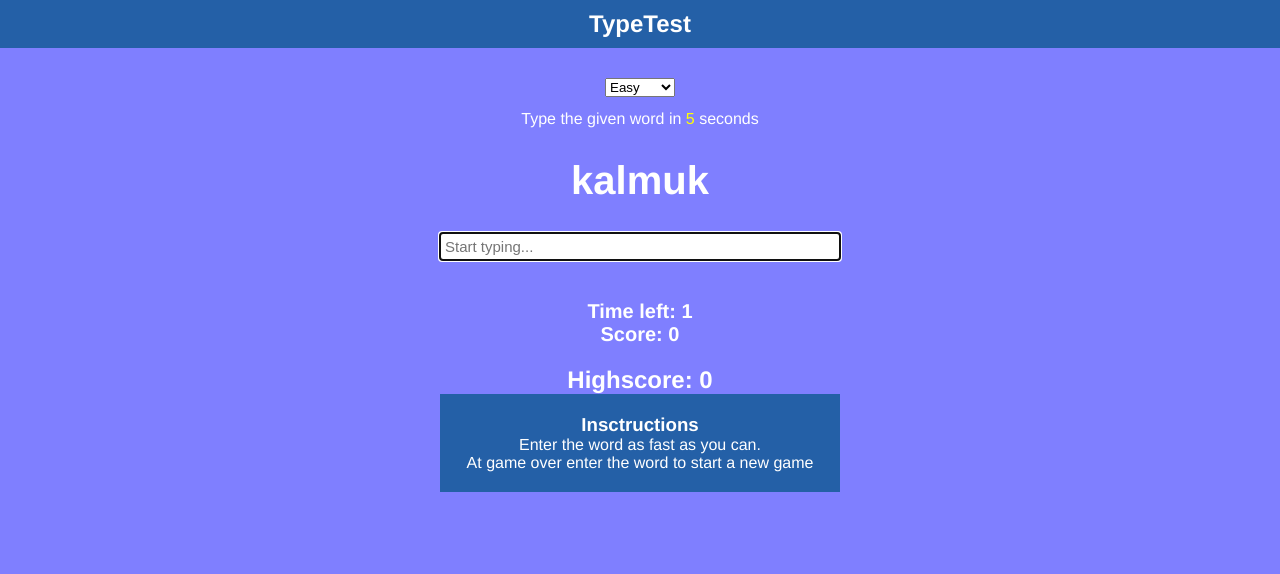
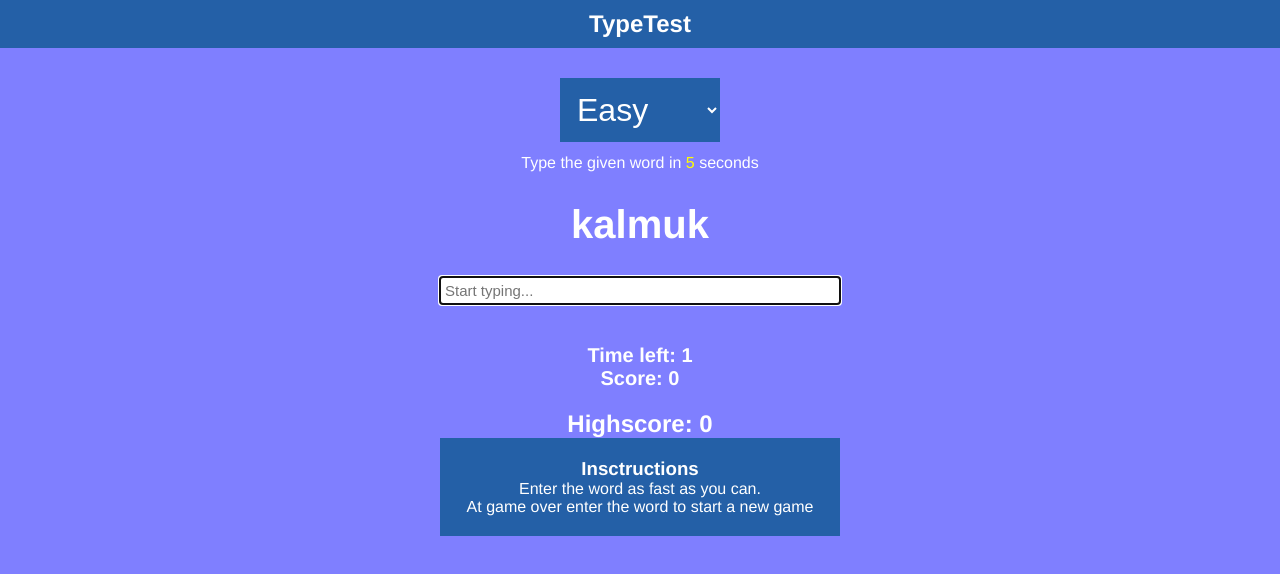
Before and after one commit to DokGreen/typeTest, a plain HTML site: page index.html in a window 1280 px wide. Drawn offline with Linux system fonts and the light colour scheme.

Commit message:
minor style improvements

```diff
--- a/resources/styles.css
+++ b/resources/styles.css
@@ -19,6 +19,11 @@
 
   select {
     margin-bottom: 1vw;
+    padding: 1vw;
+    font-size: 2.5vw;
+    color: #fff;
+    border: none;
+    background-color: #2460A7FF;
   }
 
   #title {
```
